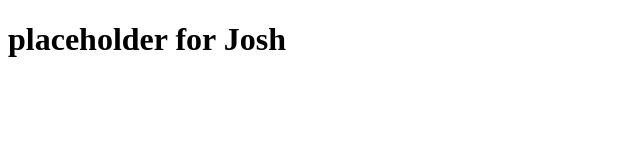
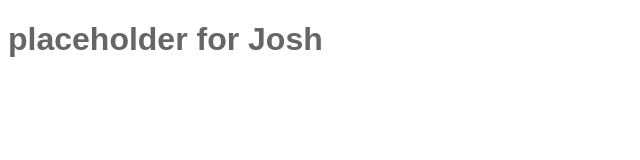
Before and after one commit to dJosh-SF/josh.site, a plain HTML site: page index.html in a window 1280 px wide. Shown: the whole page, without its empty margins (0-640 px from the left). Drawn offline with Linux system fonts and the light colour scheme.

Commit message:
Add files via upload

```diff
--- a/index.html
+++ b/index.html
@@ -2,6 +2,7 @@
 <html>
   <head>
     <title>josh.site</title>
+    <link rel="stylesheet" href="style.css">
   </head>
   <body>
     <h1>placeholder for Josh</h1>
--- /dev/null
+++ b/style.css
@@ -0,0 +1,2 @@
+body {font-family:arial;}
+h1 {color:#666;}
```
